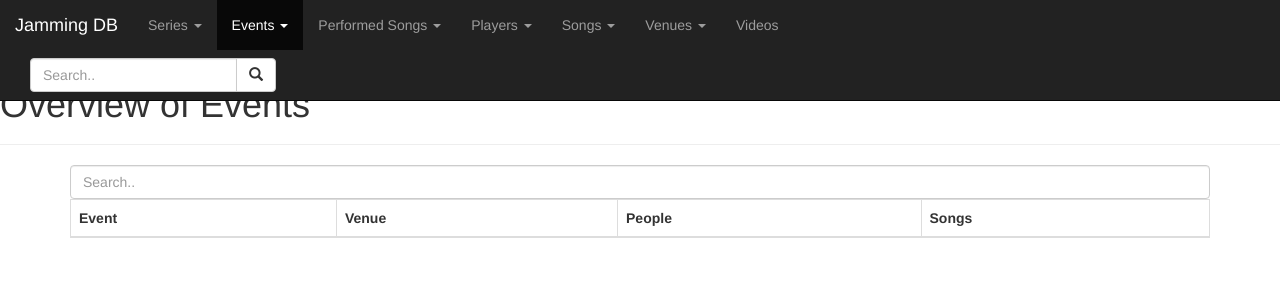
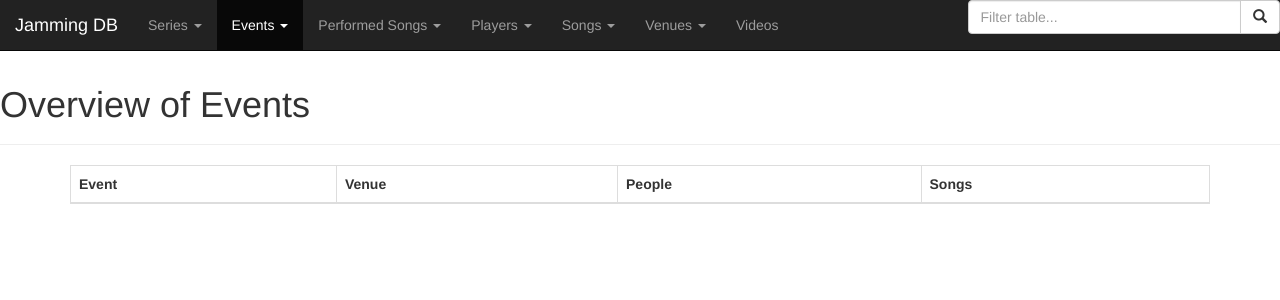
Before and after one commit to paulhkoester16/jamdb, a Flask app: page /overview-event-occs/ in a window 1280 px wide. Shown: the top 300 px of the page. Run offline with Flask 3, Linux system fonts and the light colour scheme; data comes from the database, SQL or seed files in the repository; data that the repository does not hold is empty; some libraries are stand-ins or nearby versions.

Commit message:
simplify search bar

```diff
--- a/app.py
+++ b/app.py
@@ -171,10 +171,17 @@ def get_index(resolver):
 
 
 
-
 def my_render_template(resolver, page_name, **kwargs):
     index = get_index(resolver)
-    return render_template(f"{page_name}.html", page_name=page_name, index=index, **kwargs)
+    nav_page_has_my_table = {
+        entity["pages"]["overview"]["nav_page"]
+        for entity in index.values()
+        if "overview" in entity["pages"]
+    }
+    kwargs.update(
+        {"page_name": page_name, "index": index, "nav_page_has_my_table": nav_page_has_my_table}
+    )
+    return render_template(f"{page_name}.html", **kwargs)
 
 
 @app.route('/', methods=["GET", "POST"])
--- a/templates/base.html
+++ b/templates/base.html
@@ -45,6 +45,7 @@
                 <span class="icon-bar"></span>
               </button>
               <a class="navbar-brand" href="{{ url_for('index') }}">Jamming DB</a>
+
             </div>
             <div class="collapse navbar-collapse" id="myNavbar">
               <ul class="nav navbar-nav">
@@ -88,20 +89,18 @@
                   {% endif %}
                 {% endfor %}
               </ul>
-            </div>
-
-
-            <form class="navbar-form navbar-left" action="/action_page.php">
-              <div class="input-group">
-                <input class="form-control" id="myInput" type="text" placeholder="Search..">
+              {% if page_name in nav_page_has_my_table %}
+                <div class="input-group col-xs-3 navbar-right">
+                  <input class="form-control" id="myInput" type="text" placeholder="Filter table...">
                   <div class="input-group-btn">
                     <button class="btn btn-default" type="submit">
                       <i class="glyphicon glyphicon-search"></i>
                     </button>
                   </div>
                 </div>
-            </form>
+              {% endif %}
 
+            </div>
 
           </div>
         </nav>
--- a/templates/overview_event_occs.html
+++ b/templates/overview_event_occs.html
@@ -7,7 +7,6 @@
 
 {% block content %}
   <div class="container">
-    <input class="form-control" id="myInput" type="text" placeholder="Search..">
     <table class="table table-bordered table-striped">
       <thead class="sticky_thead">
         <tr>
@@ -50,15 +49,4 @@
     </table>
   </div>
 
-  <script>
-    $(document).ready(function(){
-      $("#myInput").on("keyup", function() {
-        var value = $(this).val().toLowerCase();
-        $("#myTable tr").filter(function() {
-          $(this).toggle($(this).text().toLowerCase().indexOf(value) > -1)
-        });
-      });
-    });
-  </script>
-
 {% endblock %}
```
Also changed, not shown: templates/overview_event_series.html (+0 -12 lines), templates/overview_performance_videos.html (+0 -12 lines), templates/overview_players.html (+0 -12 lines), templates/overview_songs.html (+0 -11 lines). Lines whose indentation alone changed are shown as unchanged.
